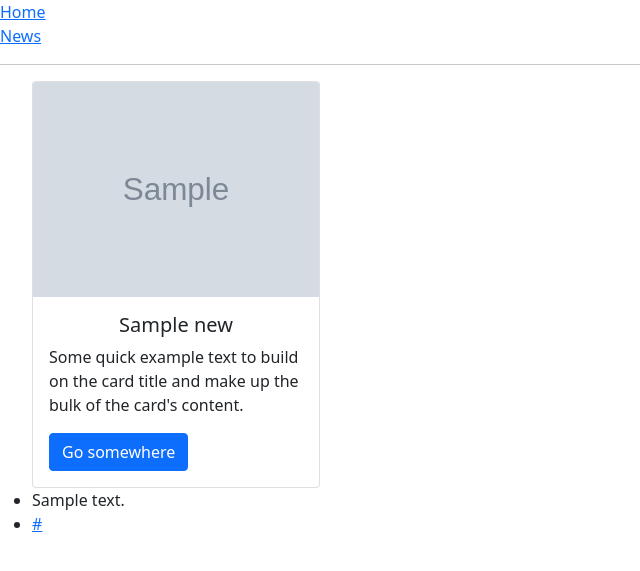
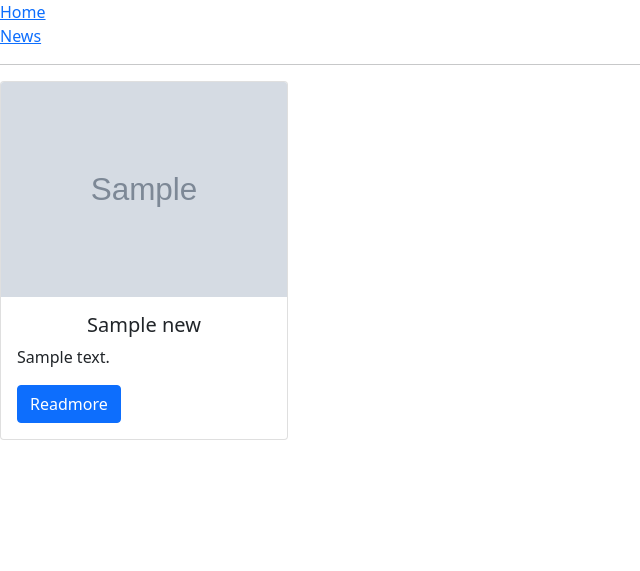
Before and after one commit to paulmunyao/Daily-Dossier-News, a Flask app: template app/templates/news.html in a window 1280 px wide. Shown: the top 571 px of the page, without its empty margins (0-640 px from the left). Run offline with Flask 2, Linux system fonts and the light colour scheme; the template is opened without the code that fills it: most values are stand-ins (such as "Sample title", 1, 10 or a date in 2020); grey boxes marked "Sample" are stand-in pictures.

Commit message:
Add description to the CSS link

```diff
--- a/app/templates/news.html
+++ b/app/templates/news.html
@@ -19,18 +19,16 @@
     {% block content %}
 
     {% for news in news_articles %}
-    <ul>
-        <div class="card" style="width: 18rem;">
-            <img class="card-img-top" src="{{news.urlToImage}}" alt="">
-            <div class="card-body">
-                <h5 class="card-title text-center">{{news.title}}</h5>
-                <p class="card-text">Some quick example text to build on the card title and make up the bulk of the
-                    card's content.</p>
-                <a href="#" class="btn btn-primary">Go somewhere</a>
-            </div>
+
+    <div class="card" style="width: 18rem;">
+        <img class="card-img-top" src="{{news.urlToImage}}" alt="">
+        <div class="card-body">
+            <h5 class="card-title text-center">{{news.title}}</h5>
+            <p class="card-text">{{news.description}}</p>
+            <a href="{{news.url}}" class="btn btn-primary">Readmore</a>
         </div>
-        <li> {{news.description}} </li>
-        <li> <a href="{{news.url}}">{{news.url}}</a> </li>
+    </div>
+
 
     </ul>
     {% endfor%}
```
